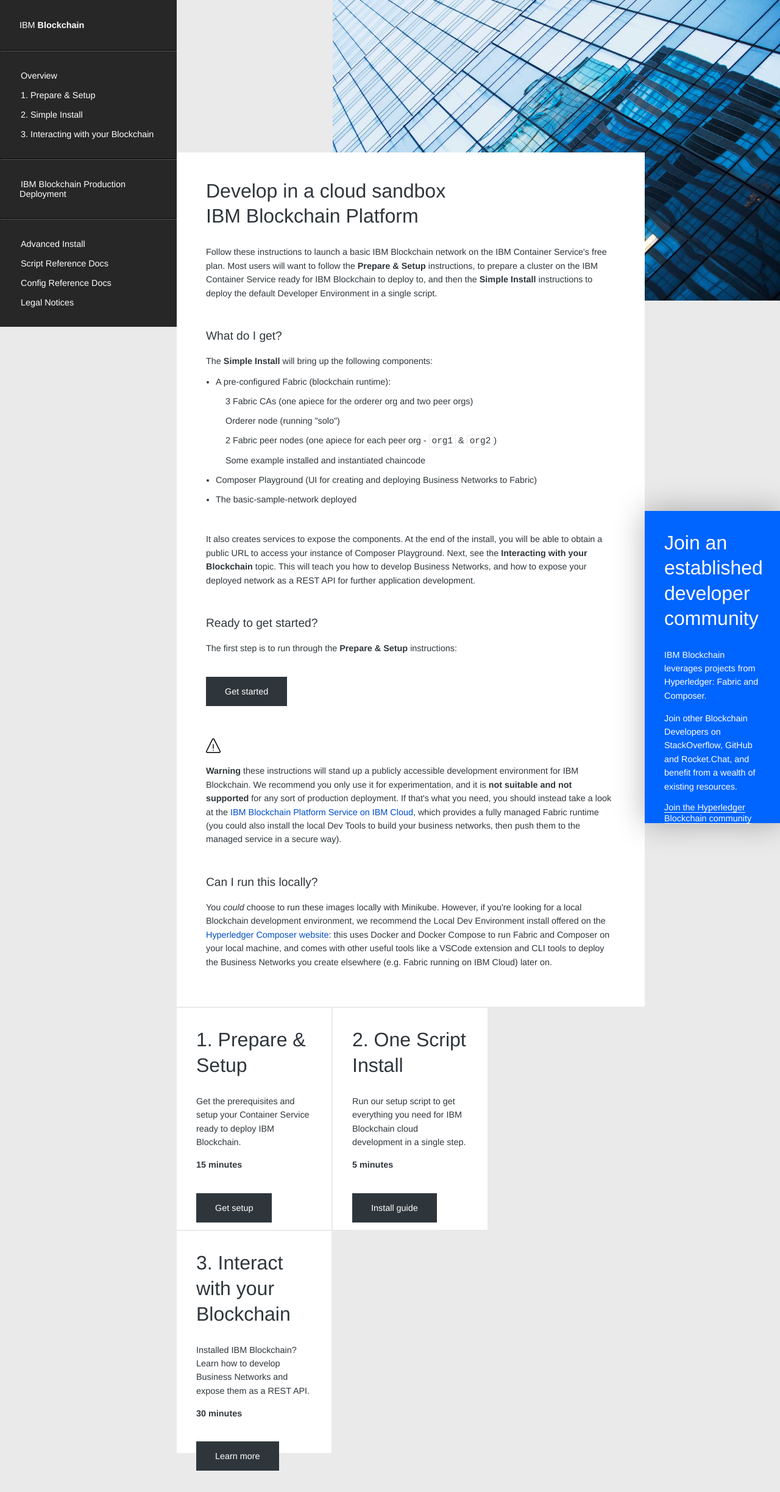
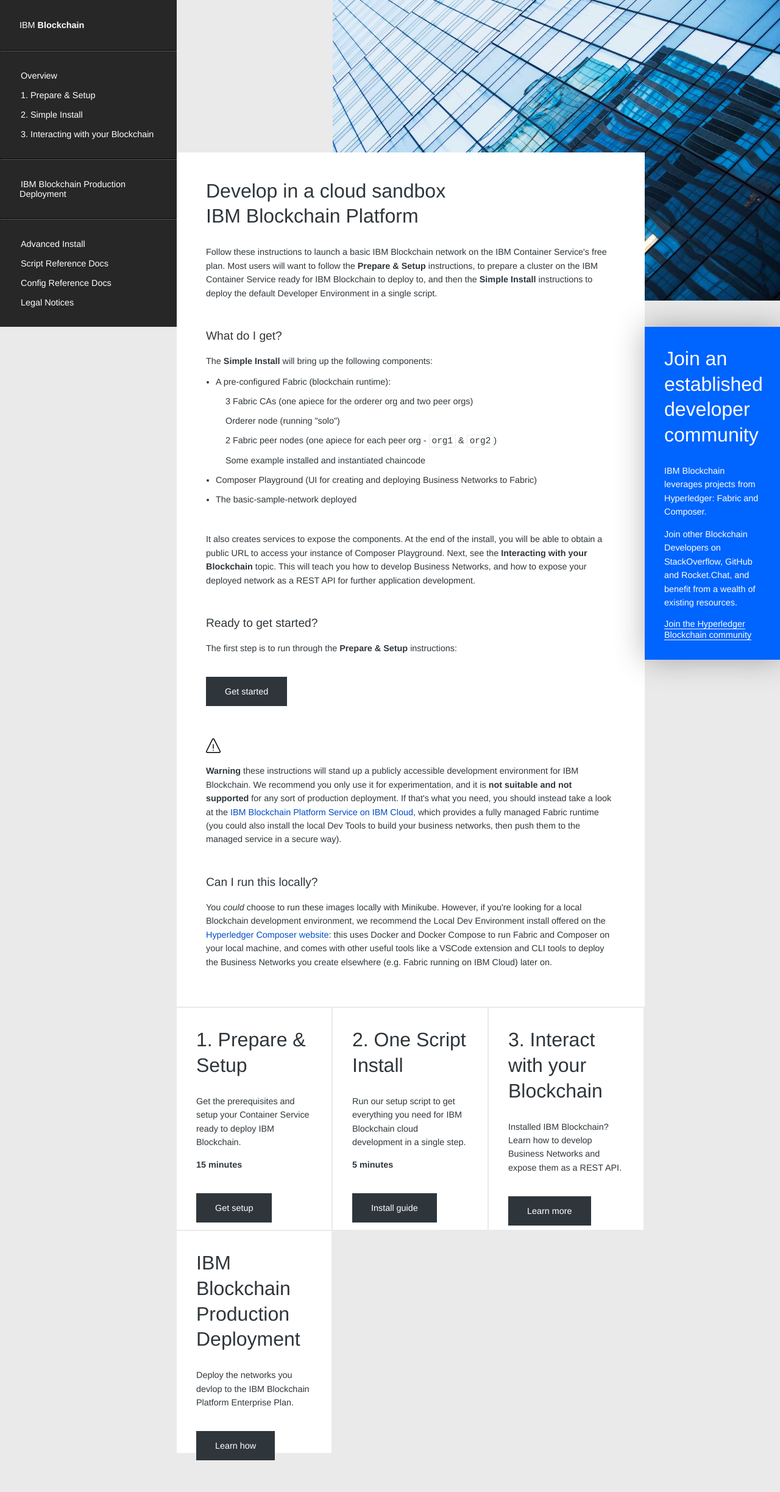
Before and after one commit to IBM-Blockchain-Archive/ibm-blockchain.github.io, a Jekyll site: the page built from index.html, in a window 1280 px wide. Shown: the whole page at 61% size. Built offline with Jekyll 4.4.1, drawn with Linux system fonts in a browser that asks for light colours; some web fonts are replaced.

Commit message:
minor changes to production instructions (#33)
* initial hsbn deployment instructions

* navigation update for hsbn tutorials

* nav bottom padding changes for webkit browsers

* mild text changes to the last steps in hsbn and list styling

* line height and improvements to hsbn tutorial

* text changes to hsbn instructions (removal of beta tags)

* changes to production deployment tutorial & inclusion on homepage

```diff
--- a/_includes/header.html
+++ b/_includes/header.html
@@ -1,5 +1,5 @@
 <div class="nav">
-        <a class="top-link" href="/overview">IBM <b>Blockchain</b></a>
+        <a class="top-link" href="/">IBM <b>Blockchain</b></a>
         <hr>
       <ul>
         <li><a href="/">Overview</a></li>
--- a/index.html
+++ b/index.html
@@ -77,9 +77,15 @@
 
 <div class="page-next interact">
   <h2>3. Interact with your Blockchain</h2>
-  <p>Installed IBM Blockchain?  Learn how to develop Business Networks and expose them as a REST API.</p>
-  <p><b>30 minutes</b></p>
+  <p>Installed IBM Blockchain? Learn how to develop Business Networks and expose them as a REST API.</p>
+  <!-- <p><b>30 minutes</b></p> -->
   <a href="/interacting" class="button">Learn more</a>
 </div>
 
+<div class="page-next production">
+  <h2>IBM Blockchain Production Deployment</h2>
+  <p>Deploy the networks you devlop to the IBM Blockchain Platform Enterprise Plan.</p>
+  <a href="/platform-deployment" class="button">Learn how</a>
 </div>
+
+</div>
```
Also changed, not shown: _pages/08_HSBN Deployment.md (+7 -6 lines), css/style.scss (+24 -4 lines), css/style.min.css.
